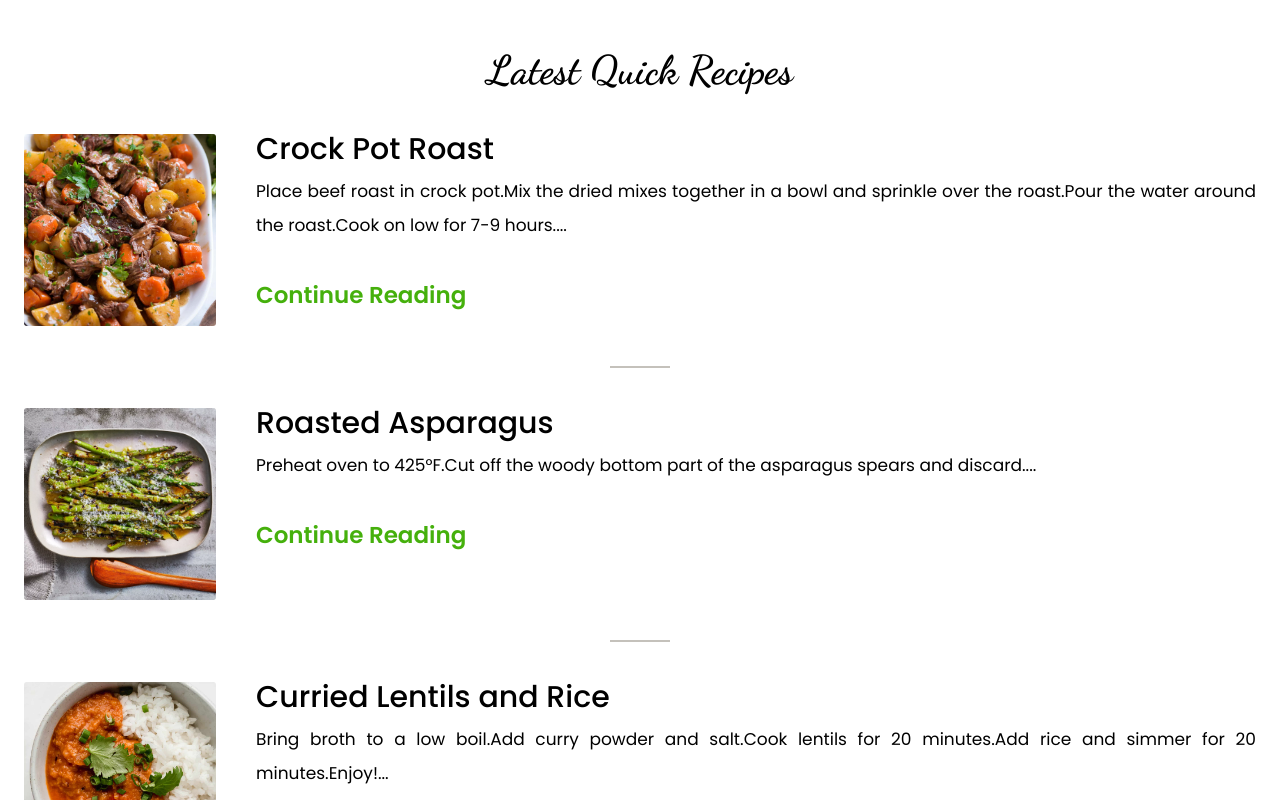
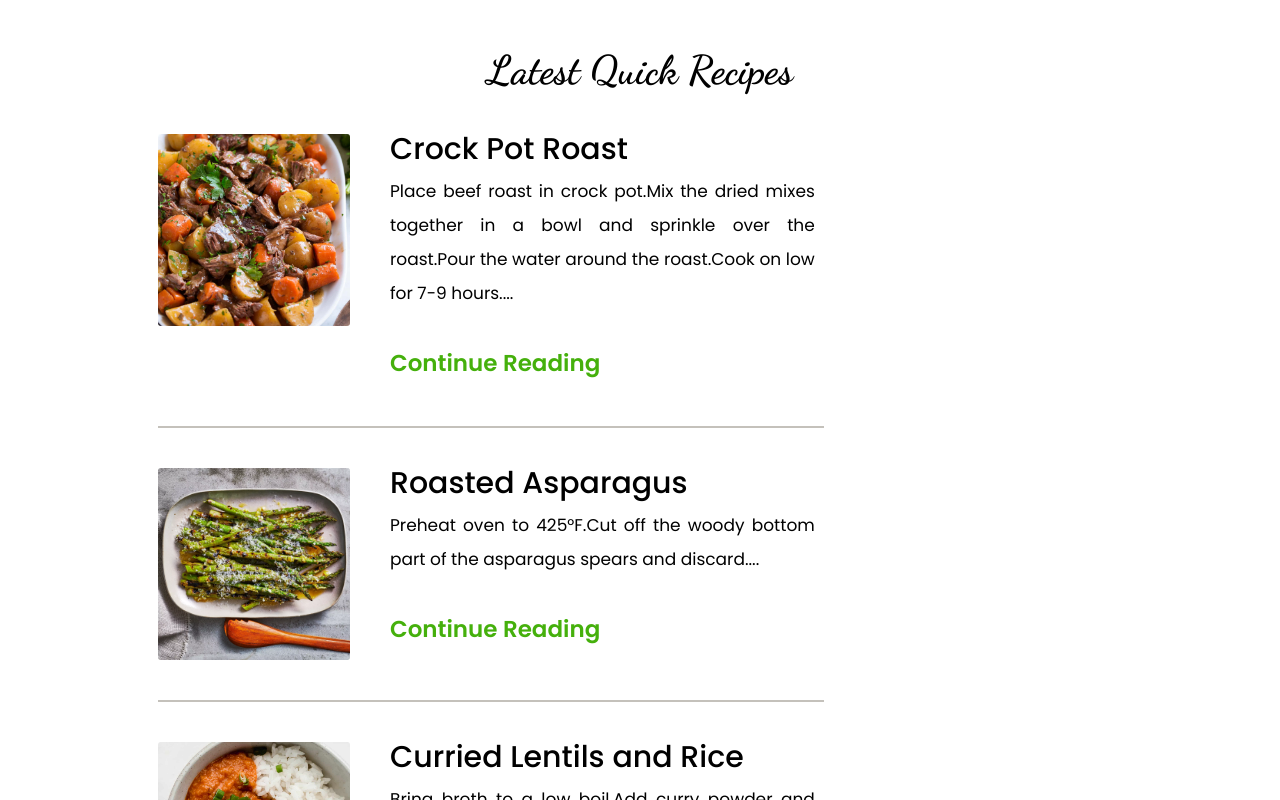
Before and after one commit to AnnaAn01/recipe-website, a React (Create React App) app: page /#/ in a window 1280 px wide. Shown: the part 860-1660 px from the top of the page. Built offline with nearby package versions, Linux system fonts and the light colour scheme.

Commit message:
styling home second section

```diff
--- a/src/components/HomePage/HomePage.css
+++ b/src/components/HomePage/HomePage.css
@@ -169,16 +169,23 @@
   font-weight: bolder;
 }
 
+.homepage-second__card-container {
+  width: 80vw;
+  /* background-color: red; */
+}
+
 .homepage-second__card {
   display: flex;
   height: auto;
   padding: 1rem 3rem;
 
   flex-direction: row;
+
+  width: 70%;
 }
 
 .homepage-second__devider-line {
-  width: auto;
+  width: 65%;
   height: auto;
   background-color: rgba(60, 52, 31, 0.3);
   margin: 3rem 3rem;
--- a/src/components/HomePage/HomePage.js
+++ b/src/components/HomePage/HomePage.js
@@ -56,7 +56,7 @@ const HomePage = () => {
             Latest Quick Recipes
           </h1>
           {/*Second section cards */}
-
+          <div className="homepage-second__card-container">
             <div className="homepage-second__card">
               <div className="second-card__img second-card__img-1">
                 <img
@@ -130,6 +130,7 @@ const HomePage = () => {
             </div>
             <div className="homepage-second__devider-line"></div>
           </div>
+        </div>
       </section>
     </>
   );
```
Lines whose indentation alone changed are shown as unchanged.
